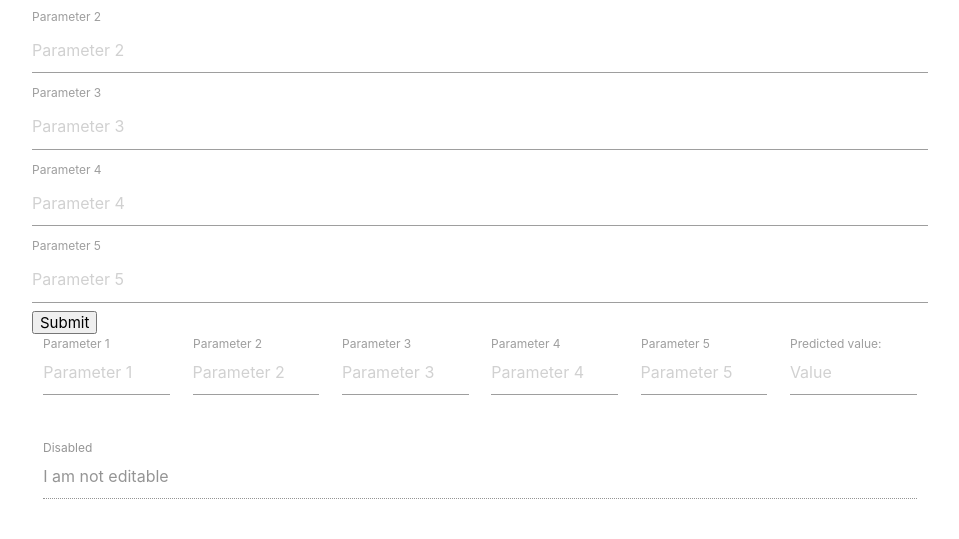
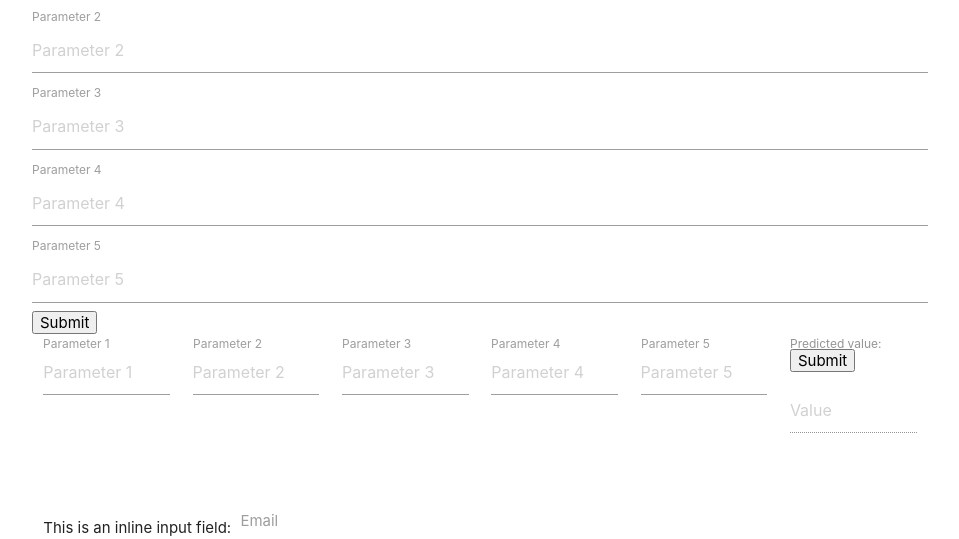
Before and after one commit to kuamirul/nodejs-ex, a website: page views/index.html in a window 1280 px wide. Shown: the part 261-800 px from the top of the page, without its empty margins (160-1119 px from the left). Drawn offline with nearby package versions, Linux system fonts and the light colour scheme.

Commit message:
Update index.html

```diff
--- a/views/index.html
+++ b/views/index.html
@@ -46,40 +46,7 @@
           </section>
 
 <div class="row">
-    <form class="col s12">
-      <div class="row">
-        <div class="input-field col s2">
-          <input placeholder="Parameter 1" id="param_1" type="text" class="validate">
-          <label for="param_1">Parameter 1</label>
-        </div>
-		<div class="input-field col s2">
-          <input placeholder="Parameter 2" id="param_2" type="text" class="validate">
-          <label for="param_2">Parameter 2</label>
-        </div>
-		<div class="input-field col s2">
-          <input placeholder="Parameter 3" id="param_3" type="text" class="validate">
-          <label for="param_3">Parameter 3</label>
-        </div>
-		<div class="input-field col s2">
-          <input placeholder="Parameter 4" id="param_4" type="text" class="validate">
-          <label for="param_4">Parameter 4</label>
-        </div>
-		<div class="input-field col s2">
-          <input placeholder="Parameter 5" id="param_5" type="text" class="validate">
-          <label for="param_5">Parameter 5</label>
-        </div>
-		<div class="input-field col s2">
-          <input placeholder="Value" id="out_value" type="text" class="validate">
-          <label for="param_">Predicted value:</label>
-        </div>
-      </div>
-
-      <div class="row">
-        <div class="input-field col s12">
-          <input disabled value="I am not editable" id="disabled" type="text" class="validate">
-          <label for="disabled">Disabled</label>
-        </div>
-      </div>
+    <form class="col s12" action="/getScore" method="post">
 
       <div class="row">
         <div class="input-field inline col s2">
@@ -103,6 +70,7 @@
           <label for="param_5">Parameter 5</label>
         </div>
 		<div class="input-field inline col s2">
+		  <input type="submit" value="Submit">
           <input disabled placeholder="Value" id="out_value" type="text" class="validate">
           <label for="param_">Predicted value:</label>
         </div>
@@ -118,6 +86,7 @@
           </div>
         </div>
       </div>
+
     </form>
   </div>
 
```
Lines whose indentation alone changed are shown as unchanged.
